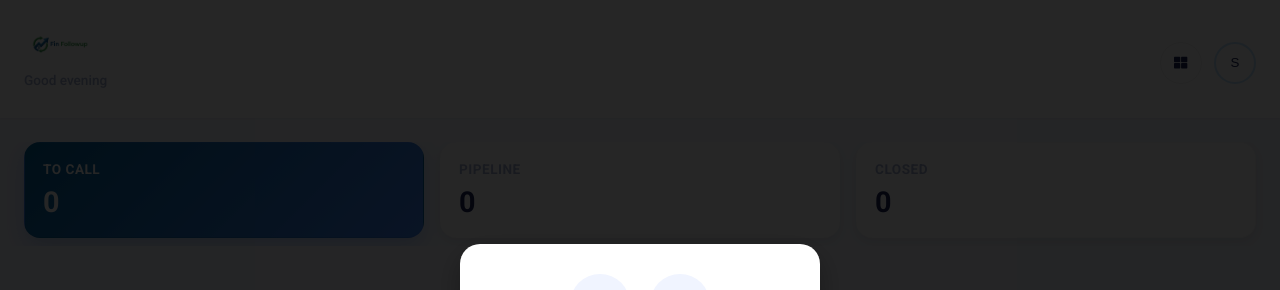
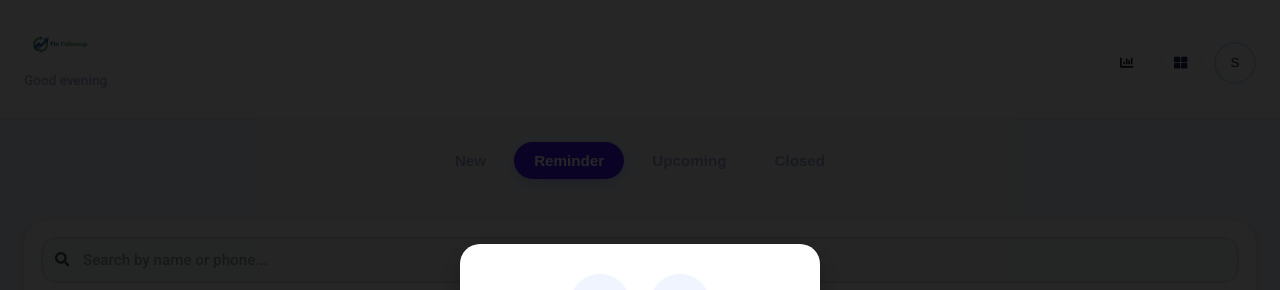
Before and after one commit to rajendransarangan365/FinUp365, a React (Vite) app in the folder fin_followup/: page / in a window 1280 px wide. Shown: the top 290 px of the page. Built offline with nearby package versions, Linux system fonts and the light colour scheme; no server answers; sample sign-in values are in the browser's storage.

Commit message:
Implement toggleable dashboard stats

```diff
--- a/fin_followup/src/pages/Home.jsx
+++ b/fin_followup/src/pages/Home.jsx
@@ -1,6 +1,6 @@
 import React, { useState } from 'react';
 import CustomerCard from '../components/CustomerCard';
-import { FaPlus, FaSearch, FaSignOutAlt, FaThLarge, FaList, FaUserCog, FaTimes } from 'react-icons/fa';
+import { FaPlus, FaSearch, FaSignOutAlt, FaThLarge, FaList, FaUserCog, FaTimes, FaChartBar } from 'react-icons/fa';
 import { useNavigate } from 'react-router-dom';
 import '../styles/Home.css';
 import logo from '../assets/logo.png';
@@ -19,6 +19,7 @@ const Home = () => {
     const [showProfile, setShowProfile] = useState(false); // For Profile Dialog
     const [showProfileMenu, setShowProfileMenu] = useState(false); // For Sidebar Menu
     const [viewMode, setViewMode] = useState('list'); // 'list' or 'grid'
+    const [showStats, setShowStats] = useState(false); // Stats visibility toggle
     const [filters, setFilters] = useState({
         status: 'ALL',
         dateRange: 'ALL',
@@ -304,6 +305,14 @@ const Home = () => {
                     </motion.p>
                 </div>
                 <div className="header-actions">
+                    <button
+                        className={`crm-icon-btn ${showStats ? 'active' : ''}`}
+                        onClick={() => setShowStats(!showStats)}
+                        title="Toggle Stats"
+                        style={{ color: showStats ? 'var(--color-primary)' : 'inherit' }}
+                    >
+                        <FaChartBar />
+                    </button>
                     <button className="crm-icon-btn" onClick={toggleView} title="Toggle View">
                         {viewMode === 'list' ? <FaThLarge /> : <FaList />}
                     </button>
@@ -323,11 +332,14 @@ const Home = () => {
             </header>
 
             {/* Stats / Quick Glance */}
+            <AnimatePresence>
+                {showStats && (
                     <motion.div
                         className="stats-row"
-                initial={{ opacity: 0, y: -20 }}
-                animate={{ opacity: 1, y: 0 }}
-                transition={{ delay: 0.1 }}
+                        initial={{ opacity: 0, height: 0, overflow: 'hidden' }}
+                        animate={{ opacity: 1, height: 'auto' }}
+                        exit={{ opacity: 0, height: 0 }}
+                        transition={{ duration: 0.3 }}
                     >
                         <div className="stat-card active">
                             <span className="stat-label">To Call</span>
@@ -342,6 +354,8 @@ const Home = () => {
                             <span className="stat-value">{completed.length}</span>
                         </div>
                     </motion.div>
+                )}
+            </AnimatePresence>
 
             {/* Tabs Navigation */}
             <div className="tabs-nav">
```
Lines whose indentation alone changed are shown as unchanged.
